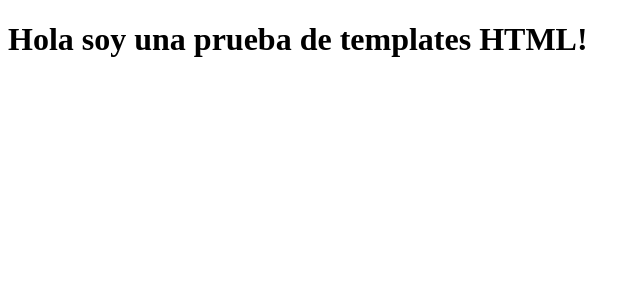
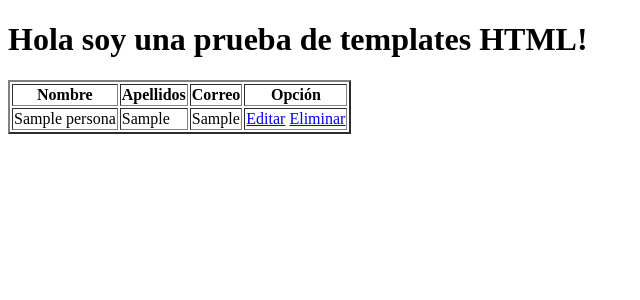
Before and after one commit to tommasory/CRUD, a Django app: page / in a window 1280 px wide. Shown: the top 300 px of the page, without its empty margins (0-640 px from the left). Run offline with Django 3.2, Linux system fonts and the light colour scheme; tables that the repository leaves empty hold one stand-in row (values such as "Sample post").

Commit message:
Consulta a modelos y envio a template HTML

```diff
--- a/controller/views.py
+++ b/controller/views.py
@@ -1,5 +1,8 @@
 from django.shortcuts import render
+from . import models
 
 # Create your views here.
 def inicio(request):
-    return render (request, 'index.html')
+    personas = models.Persona.objects.all()
+    contexto = {'personas':personas}
+    return render (request, 'index.html',contexto)
--- a/templates/index.html
+++ b/templates/index.html
@@ -8,5 +8,26 @@
 </head>
 <body>
     <h1>Hola soy una prueba de templates HTML!</h1>
+    <table border = "2">
+        <thead>
+            <tr>
+                <th>Nombre</th>
+                <th>Apellidos</th>
+                <th>Correo</th>
+                <th>Opción</th>
+            </tr>
+        </thead>
+        <tbody>
+          {% for persona in personas %}
+            <tr>
+                <td>{{persona.nombre}}</td>
+                <td>{{persona.apellido}}</td>
+                <td>{{persona.correo}}</td>
+                <td> <a href="#">Editar</a> <a href="#">Eliminar</a></td>
+
+            </tr>
+            {% endfor %}
+        </tbody>
+    </table>
 </body>
 </html>
```
